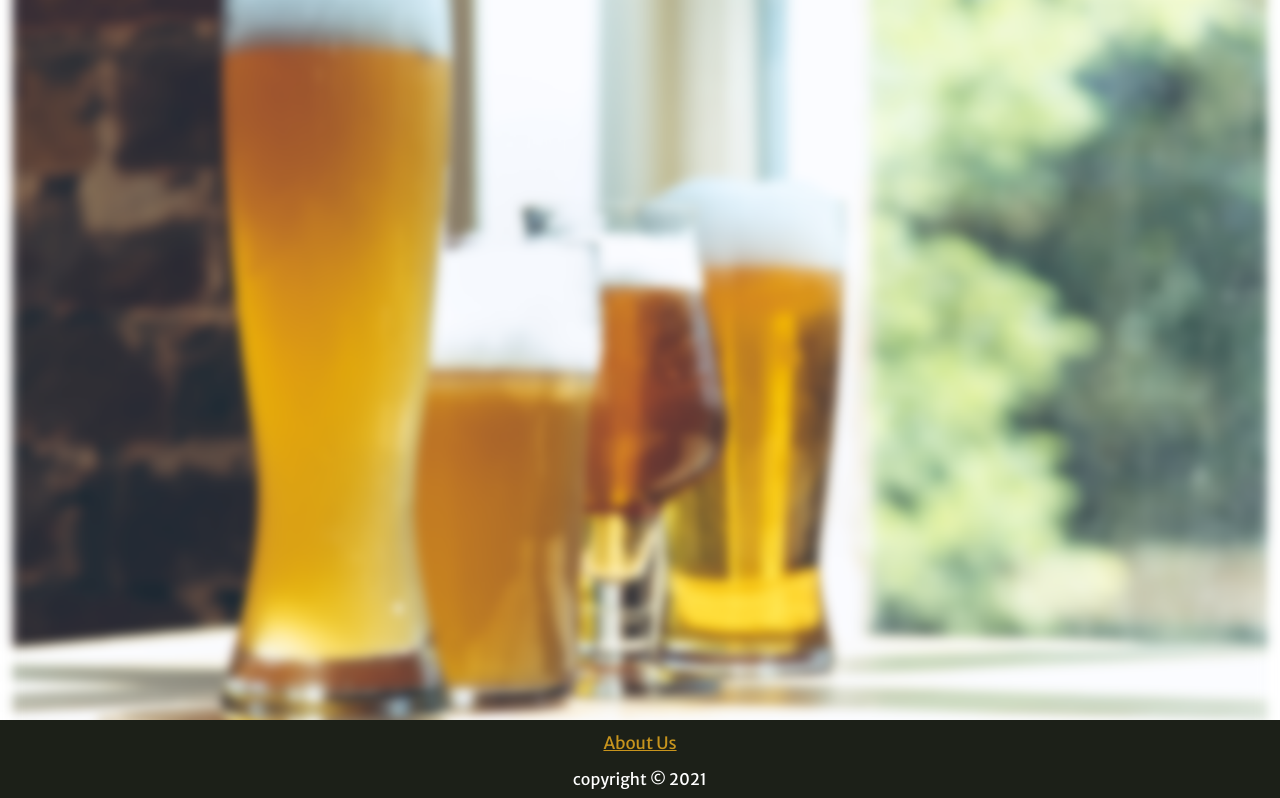
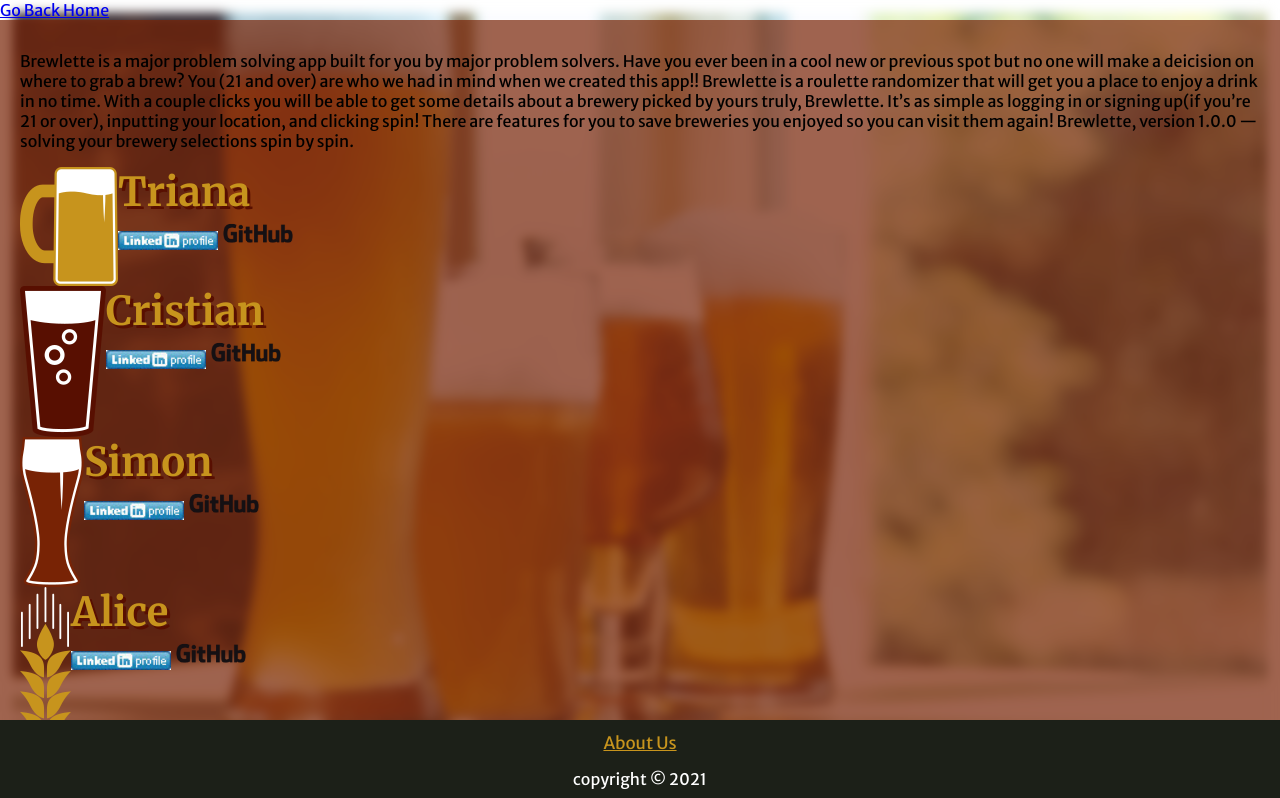
Before and after one commit to BREWLETTE/brewlette-app, a React (Create React App) app: page /aboutus in a window 1280 px wide. Shown: the top 798 px of the page. Built offline with nearby package versions, Linux system fonts and the light colour scheme.

Commit message:
added route to aboutus + navlink home

```diff
--- a/src/About.js
+++ b/src/About.js
@@ -7,11 +7,14 @@
 import beerIcon5 from '../src/assets/beerIcon5.png';
 import GitHub_Logo from '../src/assets/GitHub_Logo.png';
 import linkdinbtn from '../src/assets/linkdinbtn.jpg';
+import { NavLink } from 'react-router-dom';
 
 
 class About extends Component {
     render() {
         return (
+        <>
+        <NavLink to ='/roulette'>Go Back Home</NavLink>
         <section className="container">
             <p>Brewlette is a major problem solving app built for you by major problem solvers. Have you ever been in a cool new or previous spot but no one will make a deicision on where to grab a brew? You (21 and over) are who we had in mind when we created this app!! Brewlette is a roulette randomizer that will get you a place to enjoy a drink in no time. With a couple clicks you will be able to get some details about a brewery picked by yours truly, Brewlette. It’s as simple as logging in or signing up(if you’re 21 or over), inputting your location, and clicking spin! There are features for you to save breweries you enjoyed so you can visit them again! Brewlette, version 1.0.0 — solving your brewery selections spin by spin.</p>
 
@@ -114,6 +117,7 @@
 
 
         </section>
+        </>
         );
     }
 }
--- a/src/App.js
+++ b/src/App.js
@@ -39,6 +39,9 @@
             <Route exact path="/" render={(routerProps) => (<Home type='home'
             setToken={this.setToken} {...routerProps}/>)} />
 
+            <Route path='/aboutus' render={(routerProps) => (<About type='aboutus'
+            {...routerProps}/>)}/>
+
 
              <Route path="/roulette"
              render={(routerProps) => this.state.token ?
```
